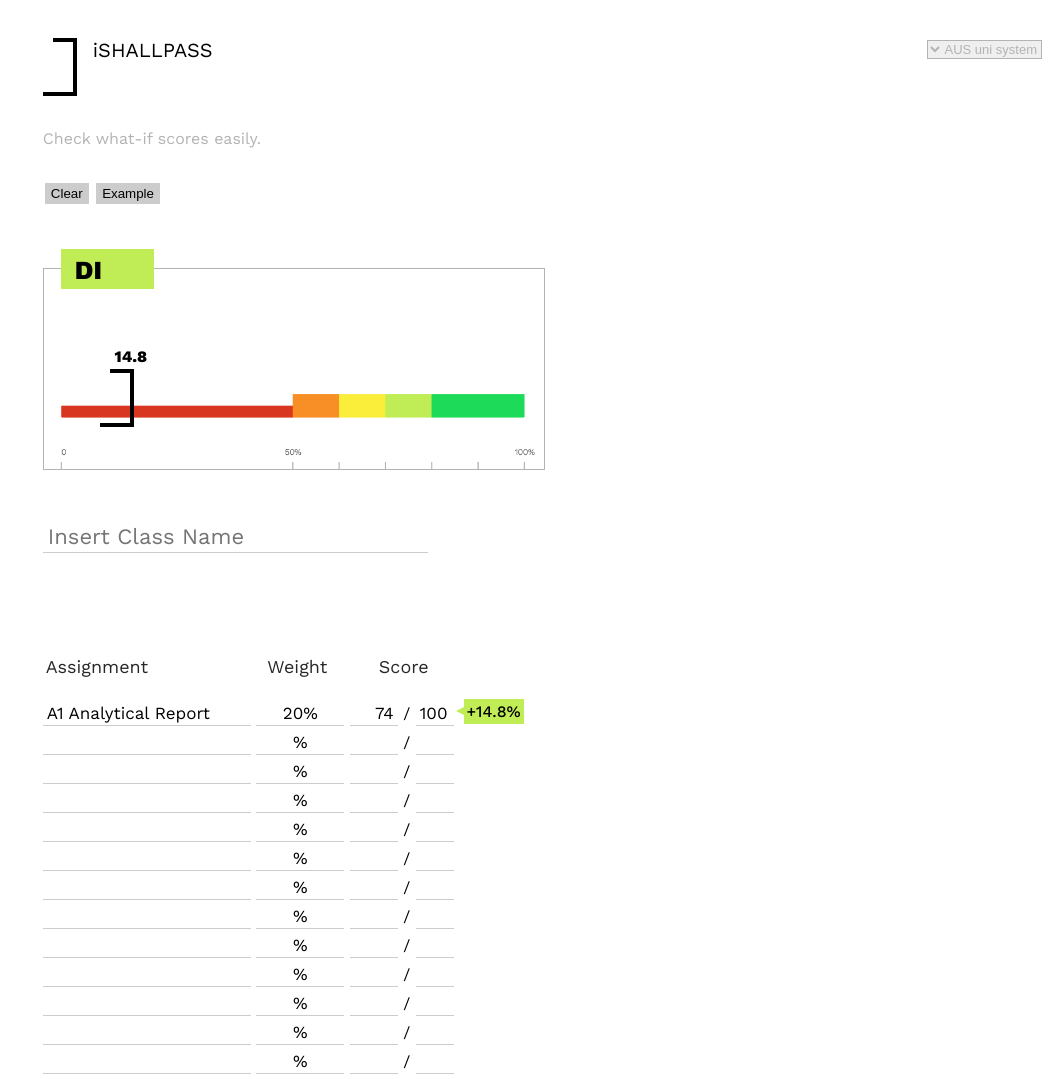
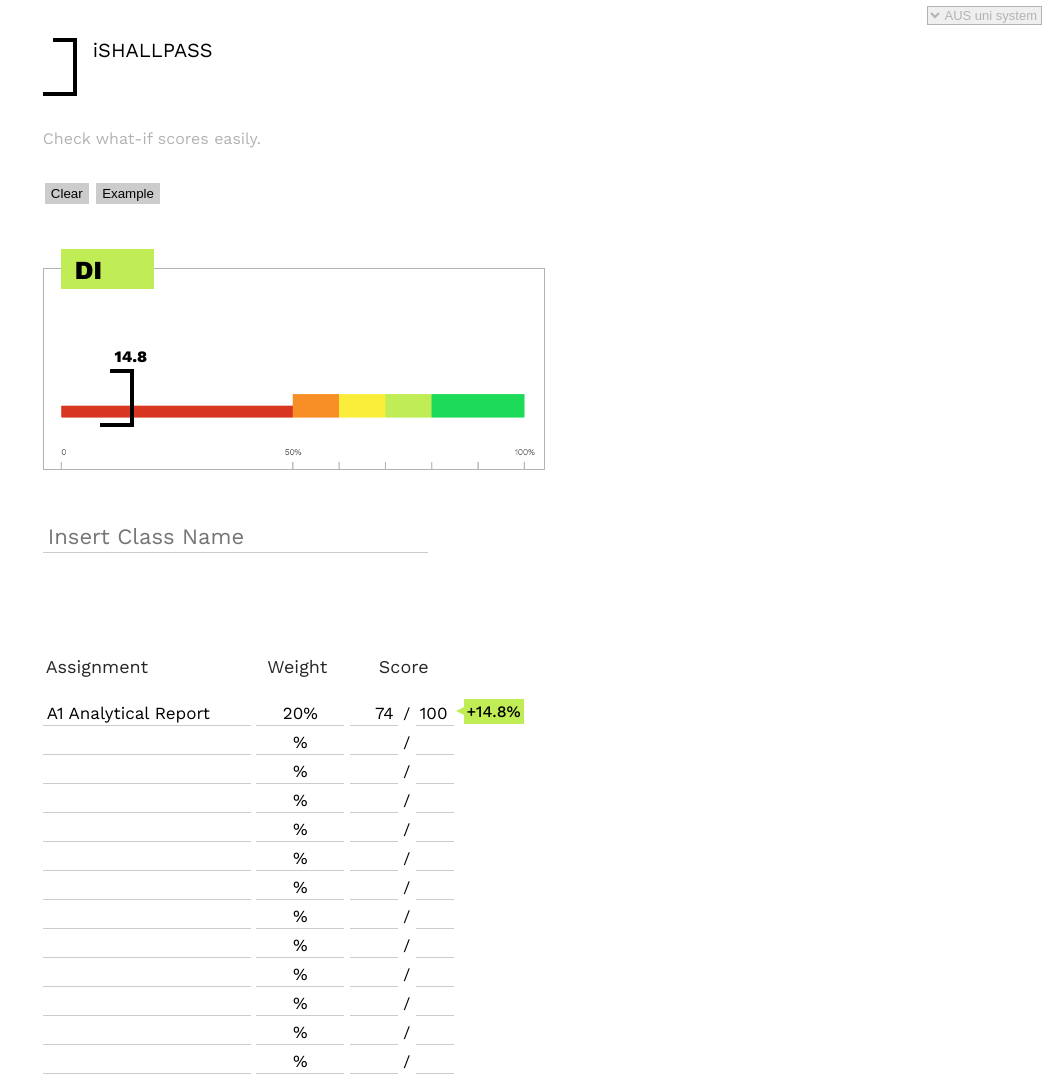
Before and after one commit to tranthanhhthao/ishallpass, a plain HTML site: page index.html in a window 1280 px wide. Shown: the top 1079 px of the page, without its empty margins (218-1280 px from the left). Drawn offline with nearby package versions, Linux system fonts and the light colour scheme.

Commit message:
Add files via upload

```diff
--- a/style.css
+++ b/style.css
@@ -43,7 +43,7 @@ h1 {
 
     unicode-bidi: bidi-override;
     direction: rtl;
-    top: 39px;
+    top: 5px;
     right: 20px;
 
 }
```
